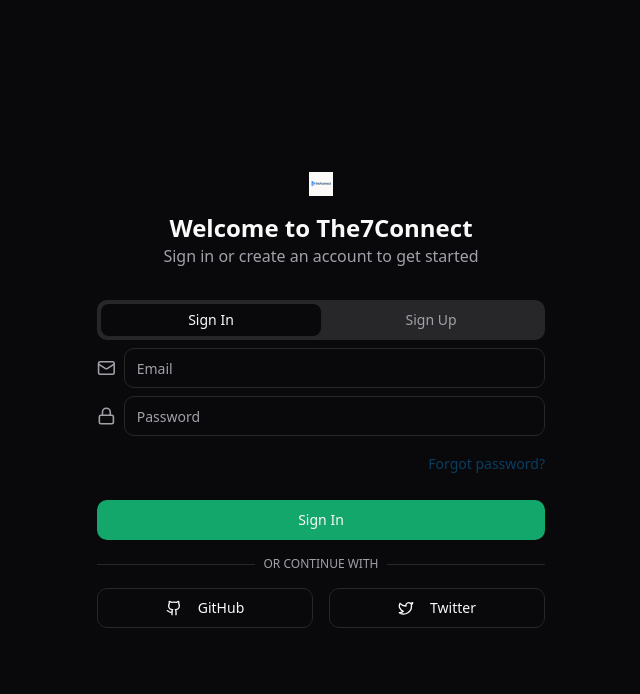
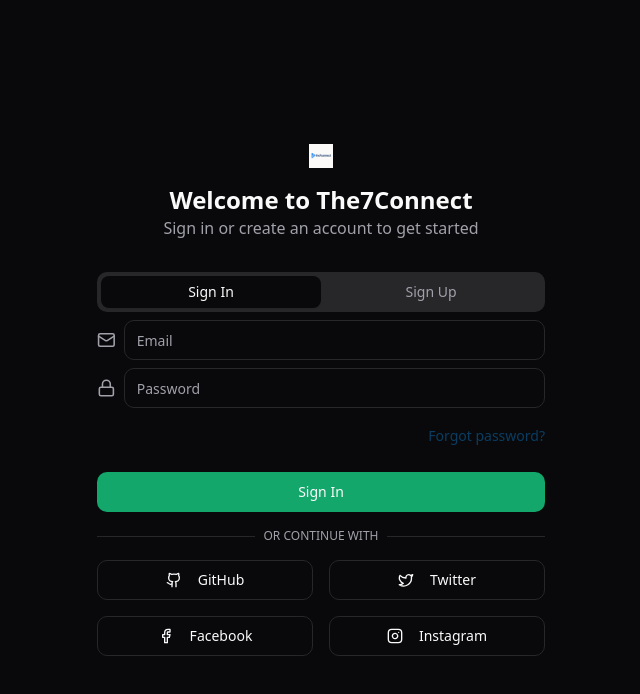
Before and after one commit to zamar12345/the7connect-sportshub, a React (Vite) app: page /auth in a window 1280 px wide. Shown: the top 694 px of the page, without its empty margins (319-959 px from the left). Built offline with nearby package versions, Linux system fonts and the light colour scheme.

Commit message:
Add Facebook and Instagram login
Implement Facebook and Instagram login options in the authentication flow.

```diff
--- a/src/pages/Auth.tsx
+++ b/src/pages/Auth.tsx
@@ -1,4 +1,3 @@
-
 import { useState, useEffect } from "react";
 import { supabase } from "@/integrations/supabase/client";
 import { Button } from "@/components/ui/button";
@@ -28,7 +27,7 @@ import {
 import { z } from "zod";
 import { zodResolver } from "@hookform/resolvers/zod";
 import { useForm } from "react-hook-form";
-import { Mail, Lock, Github, Twitter } from "lucide-react";
+import { Mail, Lock, Github, Twitter, Facebook, Instagram } from "lucide-react";
 
 const passwordResetSchema = z.object({
   email: z.string().email("Please enter a valid email address")
@@ -53,7 +52,6 @@ const Auth = () => {
   const [searchParams] = useSearchParams();
   const { resetPassword, verifyOtp, updatePassword } = useAuth();
 
-  // Form for password reset request
   const resetForm = useForm<z.infer<typeof passwordResetSchema>>({
     resolver: zodResolver(passwordResetSchema),
     defaultValues: {
@@ -61,7 +59,6 @@ const Auth = () => {
     }
   });
 
-  // Form for setting new password
   const newPasswordForm = useForm<z.infer<typeof passwordUpdateSchema>>({
     resolver: zodResolver(passwordUpdateSchema),
     defaultValues: {
@@ -71,7 +68,6 @@ const Auth = () => {
   });
 
   useEffect(() => {
-    // Check if user came from password reset email
     const reset = searchParams.get("reset");
     if (reset === "true") {
       setIsResetMode(true);
@@ -131,7 +127,6 @@ const Auth = () => {
       await resetPassword(values.email);
       setResetDialogOpen(false);
     } catch (error) {
-      // Error is handled in resetPassword function
     }
   };
 
@@ -148,11 +143,10 @@ const Auth = () => {
       setIsResetMode(false);
       toast.success("Password has been reset successfully. Please sign in with your new password.");
     } catch (error) {
-      // Error is handled in verifyOtp and updatePassword functions
     }
   };
 
-  const handleSocialLogin = async (provider: 'github' | 'twitter') => {
+  const handleSocialLogin = async (provider: 'github' | 'twitter' | 'facebook' | 'instagram') => {
     try {
       const { error } = await supabase.auth.signInWithOAuth({
         provider,
@@ -364,6 +358,25 @@ const Auth = () => {
                   <Twitter className="mr-2 h-4 w-4" /> Twitter
                 </Button>
               </div>
+
+              <div className="grid grid-cols-2 gap-4">
+                <Button
+                  type="button"
+                  variant="outline"
+                  className="w-full"
+                  onClick={() => handleSocialLogin('facebook')}
+                >
+                  <Facebook className="mr-2 h-4 w-4" /> Facebook
+                </Button>
+                <Button
+                  type="button"
+                  variant="outline"
+                  className="w-full"
+                  onClick={() => handleSocialLogin('instagram')}
+                >
+                  <Instagram className="mr-2 h-4 w-4" /> Instagram
+                </Button>
+              </div>
             </form>
           </TabsContent>
 
@@ -429,6 +442,25 @@ const Auth = () => {
                   <Twitter className="mr-2 h-4 w-4" /> Twitter
                 </Button>
               </div>
+
+              <div className="grid grid-cols-2 gap-4">
+                <Button
+                  type="button"
+                  variant="outline"
+                  className="w-full"
+                  onClick={() => handleSocialLogin('facebook')}
+                >
+                  <Facebook className="mr-2 h-4 w-4" /> Facebook
+                </Button>
+                <Button
+                  type="button"
+                  variant="outline"
+                  className="w-full"
+                  onClick={() => handleSocialLogin('instagram')}
+                >
+                  <Instagram className="mr-2 h-4 w-4" /> Instagram
+                </Button>
+              </div>
             </form>
           </TabsContent>
         </Tabs>
```
